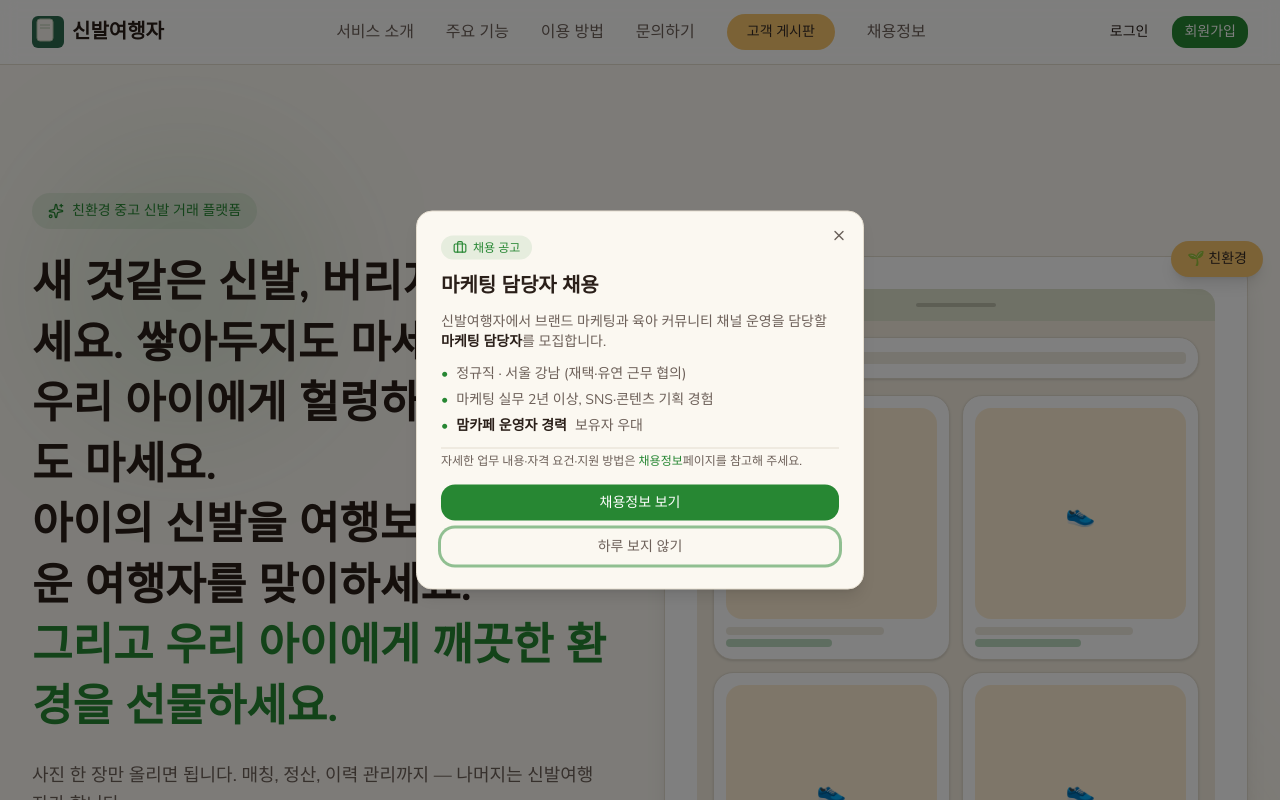
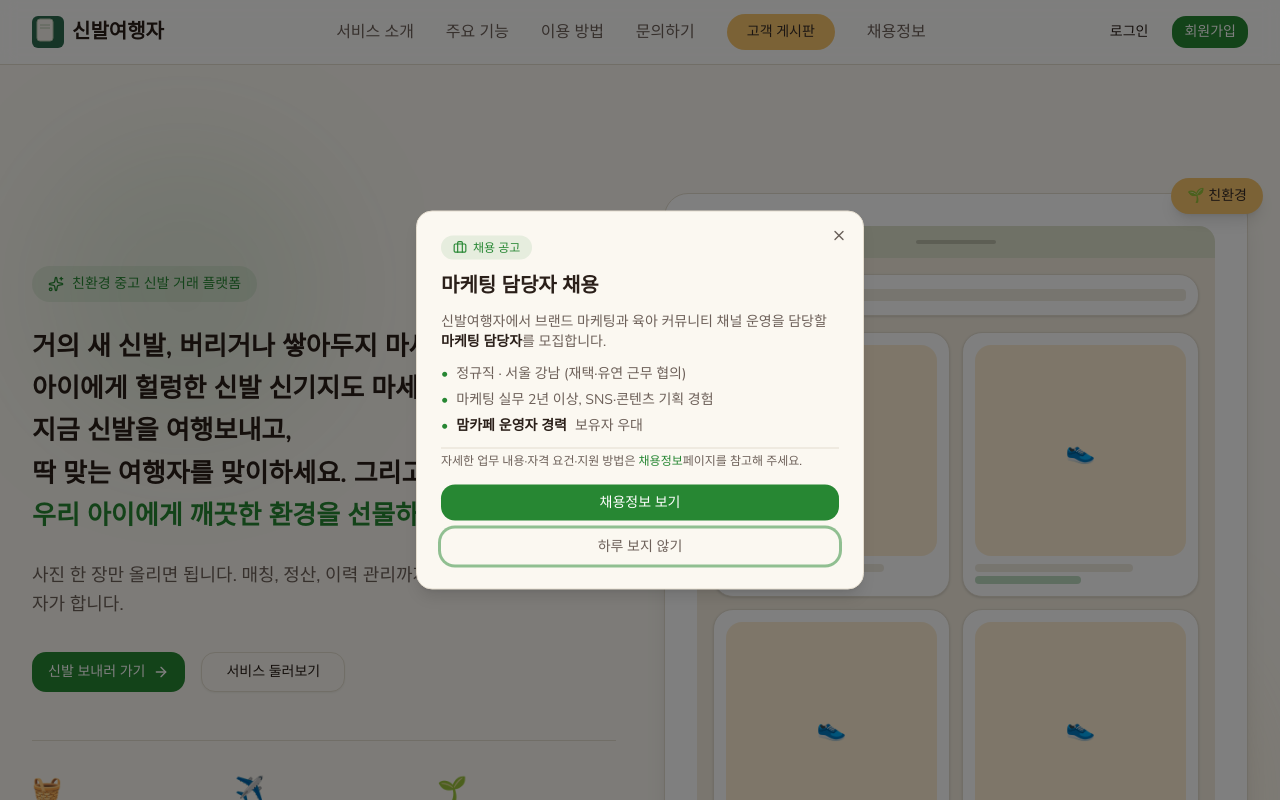
Before and after one commit to ericbean90-ship-it/ShoeTraveler, a Next.js app: page / in a window 1280 px wide. Shown: the top 800 px of the page. Built offline with nearby package versions, Linux system fonts and the light colour scheme; no server answers.

Commit message:
fix: 히어로 문구 5행 구성 및 글자 크기 축소
메인 헤드라인을 5줄 카피로 정리하고 가독성에 맞게 타이포 크기를 줄임.

Co-authored-by: Cursor <cursoragent@cursor.com>

```diff
--- a/components/hero-section.tsx
+++ b/components/hero-section.tsx
@@ -20,15 +20,17 @@ export function HeroSection() {
               <span>친환경 중고 신발 거래 플랫폼</span>
             </div>
 
-            <h1 className="text-2xl sm:text-3xl md:text-4xl lg:text-[2.75rem] font-bold text-foreground leading-snug mb-6 font-[family-name:var(--font-heading)] text-balance">
-              새 것같은 신발, 버리지 마세요. 쌓아두지도 마세요.
+            <h1 className="text-xl sm:text-[1.35rem] md:text-2xl lg:text-[1.625rem] font-bold text-foreground leading-relaxed mb-6 font-[family-name:var(--font-heading)]">
+              거의 새 신발, 버리거나 쌓아두지 마세요.
               <br />
-              우리 아이에게 헐렁하게 신기지도 마세요.
+              아이에게 헐렁한 신발 신기지도 마세요.
               <br />
-              아이의 신발을 여행보내고, 새로운 여행자를 맞이하세요.
+              지금 신발을 여행보내고,
+              <br />
+              딱 맞는 여행자를 맞이하세요. 그리고,
               <br />
               <span className="text-primary">
-                그리고 우리 아이에게 깨끗한 환경을 선물하세요.
+                우리 아이에게 깨끗한 환경을 선물하세요.
               </span>
             </h1>
 
```
